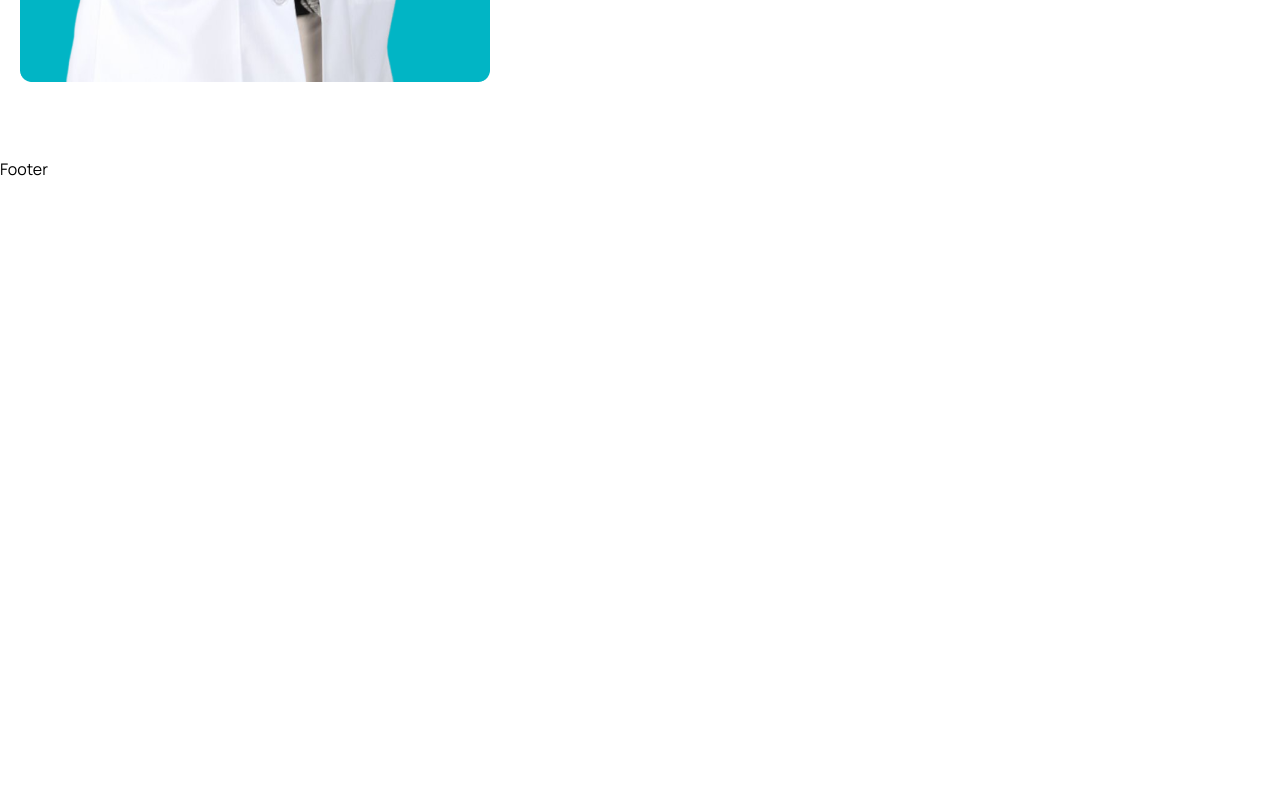
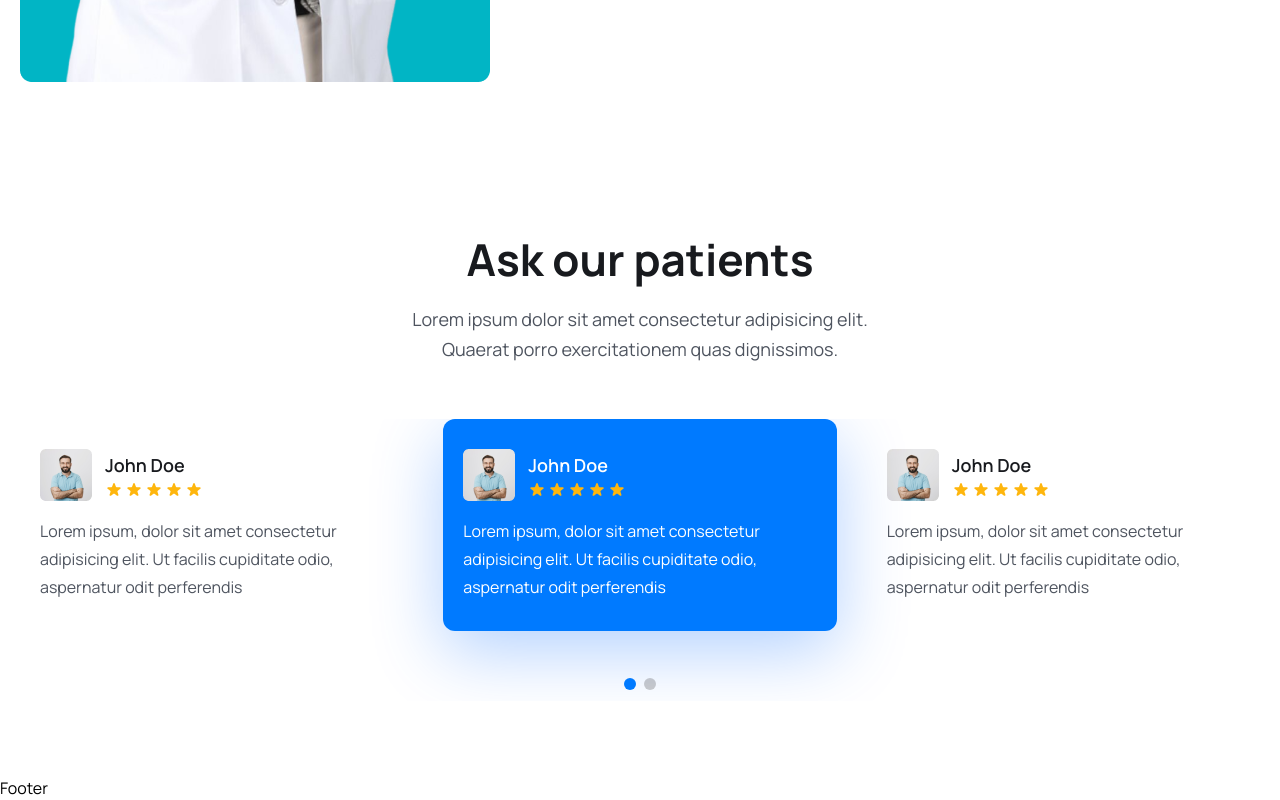
Before and after one commit to rdsingh120/Appointment-Booking-App, a React (Vite) app in the folder frontend/: page / in a window 1280 px wide. Shown: the part 5525-6325 px from the top of the page. Before the commit the page ends 5706 px from the top, so only its background shows below. Built offline with nearby package versions, Linux system fonts and the light colour scheme.

Commit message:
add testimonial section

```diff
--- a/frontend/src/App.css
+++ b/frontend/src/App.css
@@ -7,11 +7,33 @@
 }
 
 body {
-    font-family: "Manrope", sans-serif;
+  font-family: 'Manrope', sans-serif;
+}
+
+.swiper-pagination-bullet {
+  width: 12px !important;
+  height: 12px !important;
+}
+
+.swiper {
+  padding-bottom: 70px !important;
+}
+.swiper-slide.swiper-slide-next {
+  background: #007aff;
+  border-radius: 12px;
+  box-shadow: 0px 20px 70px rgba(0, 103, 255, 0.3);
+}
+
+.swiper-slide.swiper-slide-next h4,
+.swiper-slide.swiper-slide-next p {
+  color: #fff !important;
+}
+
+.swiper-pagination {
+  top: 90% !important;
 }
 
 .sticky_header {
-
   width: 100%;
   height: 80px;
   line-height: 80px;
--- /dev/null
+++ b/frontend/src/components/Testimonials/Testimonial.jsx
@@ -0,0 +1,135 @@
+import { Pagination } from 'swiper/modules'
+import { Swiper, SwiperSlide } from 'swiper/react'
+import 'swiper/css'
+import 'swiper/css/pagination'
+
+import patientAvatar from '../../assets/images/patient-avatar.png'
+import { HiStar } from 'react-icons/hi'
+
+const Testimonial = () => {
+  return (
+    <div className="mt-[30px] lg:mt-[55px]">
+      <Swiper
+        modules={[Pagination]}
+        spaceBetween={30}
+        slidesPerView={1}
+        pagination={{ clickable: true }}
+        breakpoints={{
+          640: {
+            slidesPerView: 1,
+            spaceBetween: 0,
+          },
+          768: {
+            slidesPerView: 2,
+            spaceBetween: 20,
+          },
+          1024: {
+            slidesPerView: 3,
+            spaceBetween: 30,
+          },
+        }}
+      >
+        <SwiperSlide>
+          <div className="py-[30px] px-5 rounded-3">
+            <div className="flex items-center gap-[13px]">
+              <img src={patientAvatar} alt="" />
+              <div className="">
+                <h4 className="text-[18px] leading-[30px] font-semibold text-headingColor">
+                  John Doe
+                </h4>
+                <div className="flex items-center gap-[2px]">
+                  <HiStar className="text-yellowColor w-[18px] h-5 " />
+                  <HiStar className="text-yellowColor w-[18px] h-5 " />
+                  <HiStar className="text-yellowColor w-[18px] h-5 " />
+                  <HiStar className="text-yellowColor w-[18px] h-5 " />
+                  <HiStar className="text-yellowColor w-[18px] h-5 " />
+                </div>
+              </div>
+            </div>
+
+            <p className="text-[16px] leading-7 mt-4 text-textColor font-[400]">
+              Lorem ipsum, dolor sit amet consectetur adipisicing elit. Ut
+              facilis cupiditate odio, aspernatur odit perferendis
+            </p>
+          </div>
+        </SwiperSlide>
+
+        <SwiperSlide>
+          <div className="py-[30px] px-5 rounded-3">
+            <div className="flex items-center gap-[13px]">
+              <img src={patientAvatar} alt="" />
+              <div className="">
+                <h4 className="text-[18px] leading-[30px] font-semibold text-headingColor">
+                  John Doe
+                </h4>
+                <div className="flex items-center gap-[2px]">
+                  <HiStar className="text-yellowColor w-[18px] h-5 " />
+                  <HiStar className="text-yellowColor w-[18px] h-5 " />
+                  <HiStar className="text-yellowColor w-[18px] h-5 " />
+                  <HiStar className="text-yellowColor w-[18px] h-5 " />
+                  <HiStar className="text-yellowColor w-[18px] h-5 " />
+                </div>
+              </div>
+            </div>
+
+            <p className="text-[16px] leading-7 mt-4 text-textColor font-[400]">
+              Lorem ipsum, dolor sit amet consectetur adipisicing elit. Ut
+              facilis cupiditate odio, aspernatur odit perferendis
+            </p>
+          </div>
+        </SwiperSlide>
+
+        <SwiperSlide>
+          <div className="py-[30px] px-5 rounded-3">
+            <div className="flex items-center gap-[13px]">
+              <img src={patientAvatar} alt="" />
+              <div className="">
+                <h4 className="text-[18px] leading-[30px] font-semibold text-headingColor">
+                  John Doe
+                </h4>
+                <div className="flex items-center gap-[2px]">
+                  <HiStar className="text-yellowColor w-[18px] h-5 " />
+                  <HiStar className="text-yellowColor w-[18px] h-5 " />
+                  <HiStar className="text-yellowColor w-[18px] h-5 " />
+                  <HiStar className="text-yellowColor w-[18px] h-5 " />
+                  <HiStar className="text-yellowColor w-[18px] h-5 " />
+                </div>
+              </div>
+            </div>
+
+            <p className="text-[16px] leading-7 mt-4 text-textColor font-[400]">
+              Lorem ipsum, dolor sit amet consectetur adipisicing elit. Ut
+              facilis cupiditate odio, aspernatur odit perferendis
+            </p>
+          </div>
+        </SwiperSlide>
+
+        <SwiperSlide>
+          <div className="py-[30px] px-5 rounded-3">
+            <div className="flex items-center gap-[13px]">
+              <img src={patientAvatar} alt="" />
+              <div className="">
+                <h4 className="text-[18px] leading-[30px] font-semibold text-headingColor">
+                  John Doe
+                </h4>
+                <div className="flex items-center gap-[2px]">
+                  <HiStar className="text-yellowColor w-[18px] h-5 " />
+                  <HiStar className="text-yellowColor w-[18px] h-5 " />
+                  <HiStar className="text-yellowColor w-[18px] h-5 " />
+                  <HiStar className="text-yellowColor w-[18px] h-5 " />
+                  <HiStar className="text-yellowColor w-[18px] h-5 " />
+                </div>
+              </div>
+            </div>
+
+            <p className="text-[16px] leading-7 mt-4 text-textColor font-[400]">
+              Lorem ipsum, dolor sit amet consectetur adipisicing elit. Ut
+              facilis cupiditate odio, aspernatur odit perferendis
+            </p>
+          </div>
+        </SwiperSlide>
+      </Swiper>
+    </div>
+  )
+}
+export default Testimonial
--- a/frontend/src/pages/Home.jsx
+++ b/frontend/src/pages/Home.jsx
@@ -16,6 +16,7 @@
 import ServiceList from '../components/Services/ServiceList'
 import DoctorList from '../components/Doctors/DoctorList'
 import FaqList from '../components/Faq/FaqList'
+import Testimonial from '../components/Testimonials/Testimonial'
 
 const Home = () => {
   return (
@@ -283,13 +284,28 @@
               <img src={faqImg} alt="faq" />
             </div>
             <div className="w-full md:w-1/2">
-              <h2 className='heading'>Frequently Asked Questions</h2>
-              <FaqList/>
+              <h2 className="heading">Frequently Asked Questions</h2>
+              <FaqList />
             </div>
           </div>
         </div>
       </section>
       {/* FAQ Section Ends */}
+
+      {/* Testimonial Section Starts */}
+      <section>
+        <div className="container">
+          <div className="xl:w-[470px] mx-auto">
+            <h2 className="heading text-center">Ask our patients</h2>
+            <p className="text_para text-center">
+              Lorem ipsum dolor sit amet consectetur adipisicing elit. Quaerat
+              porro exercitationem quas dignissimos.
+            </p>
+          </div>
+          <Testimonial/>
+        </div>
+      </section>
+      {/* Testimonial Section Ends */}
     </>
   )
 }
```
Lines whose indentation alone changed are shown as unchanged.
